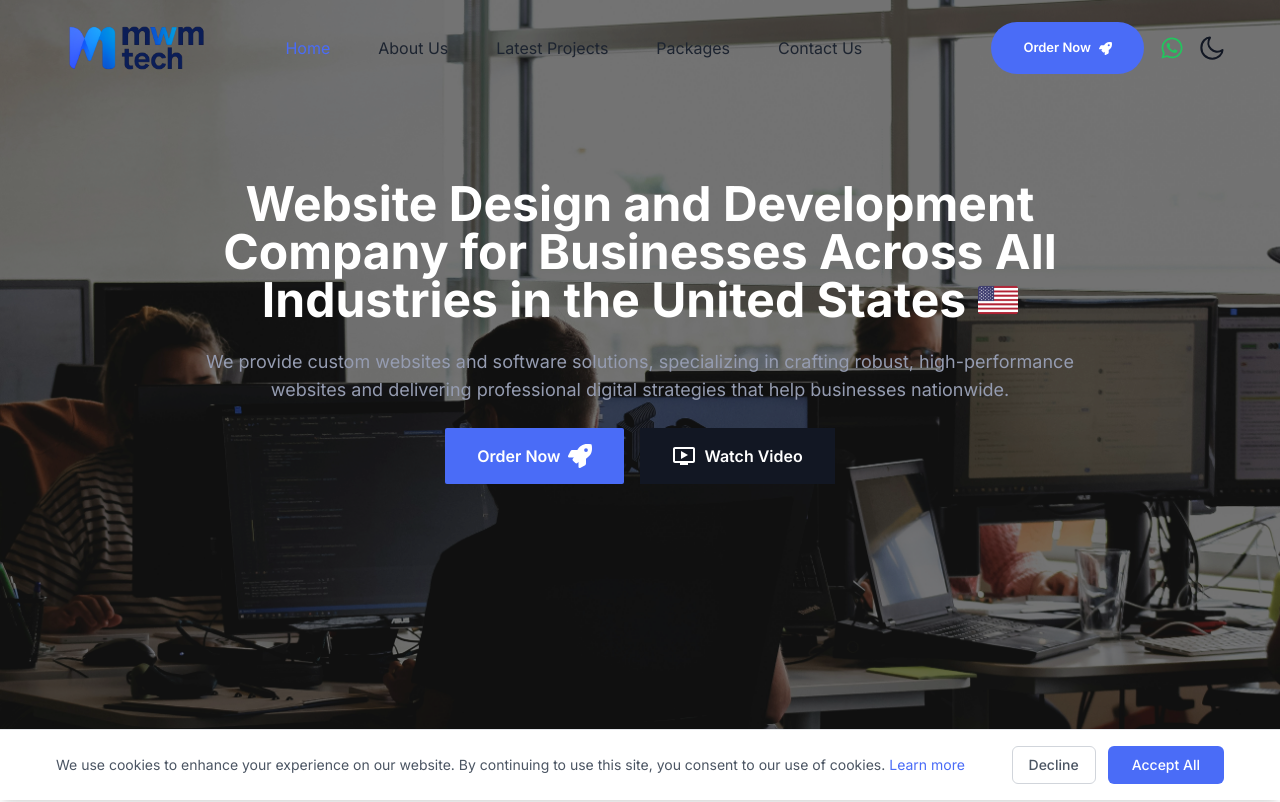
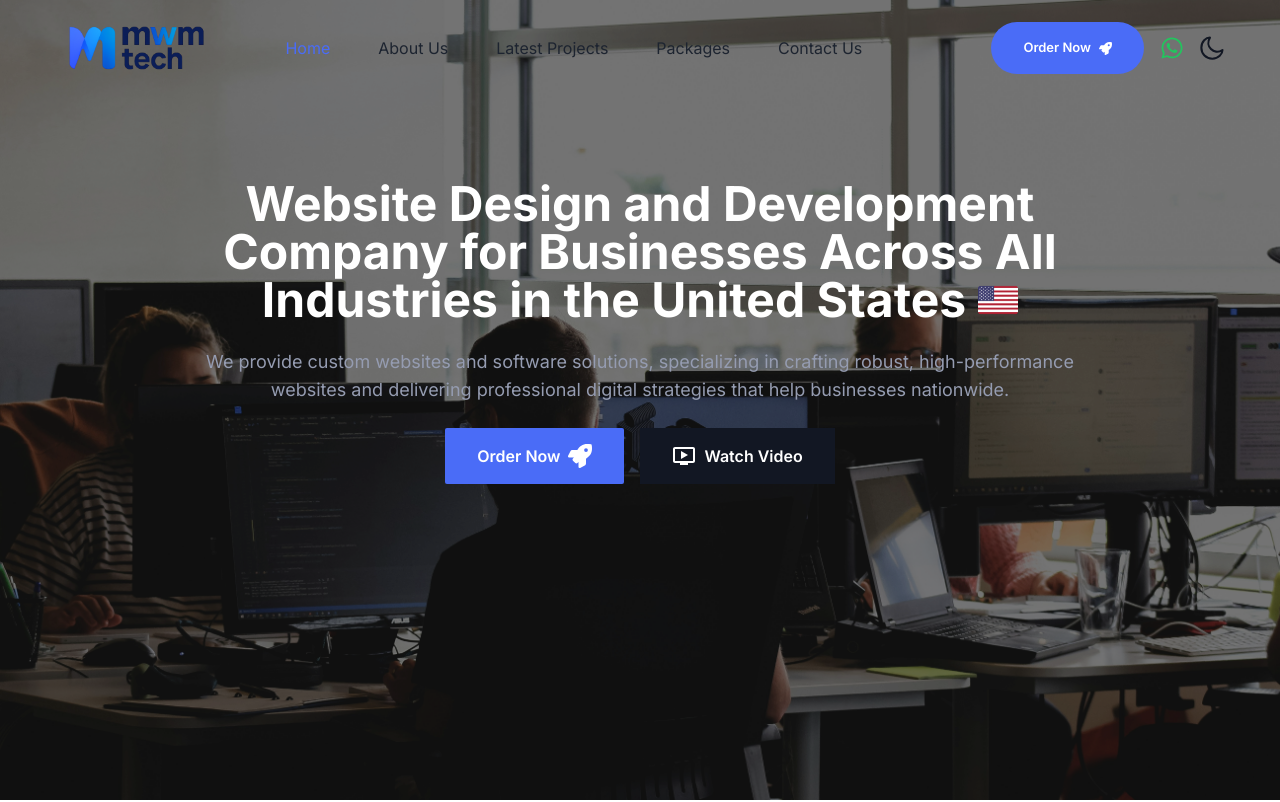
Before and after one commit to mr1assou/MWM, a Next.js app: page / in a window 1280 px wide. Shown: the top 802 px of the page. Built offline with nearby package versions, Linux system fonts and the light colour scheme.

Commit message:
no cookies

```diff
--- a/app/layout.tsx
+++ b/app/layout.tsx
@@ -104,7 +104,7 @@ export default function RootLayout({
           <Footer />
         </Providers>
 
-        <CookieConsent />
+        {/* <CookieConsent /> */}
       </body>
     </html>
   );
```
